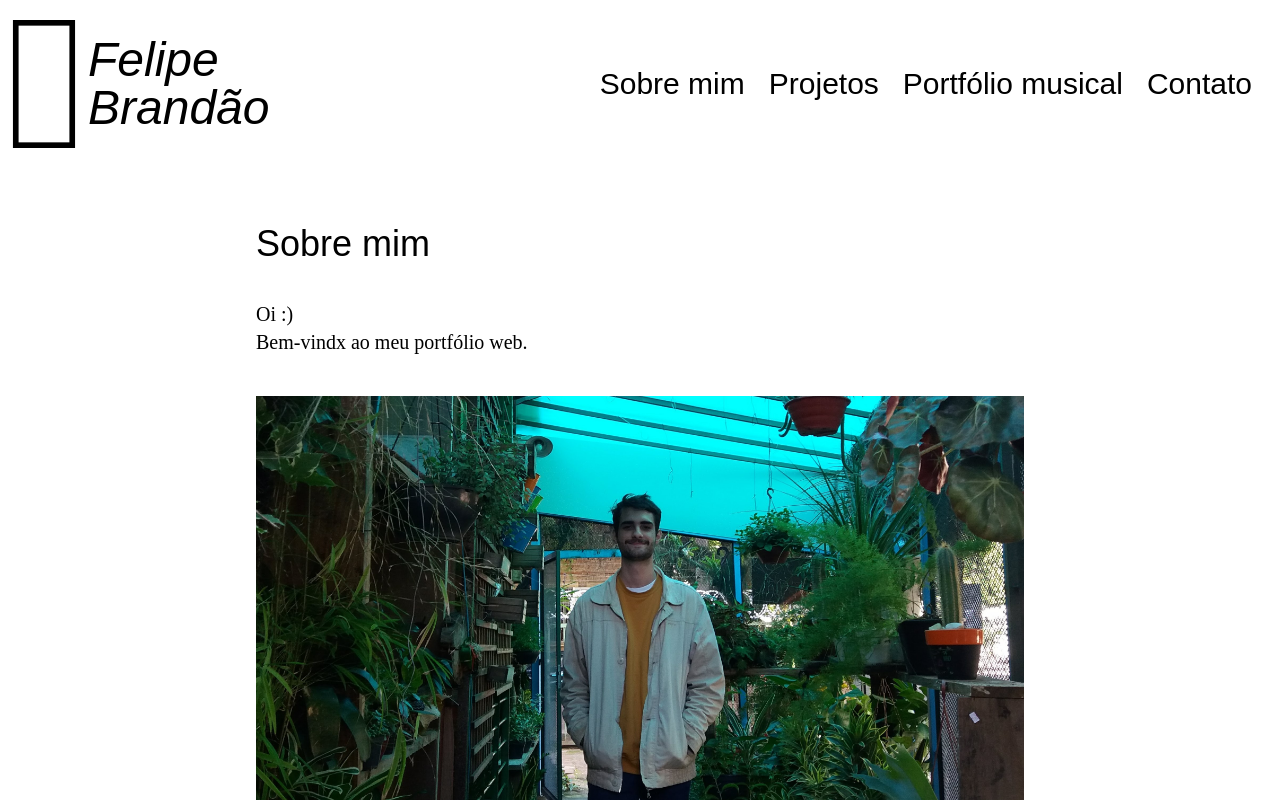
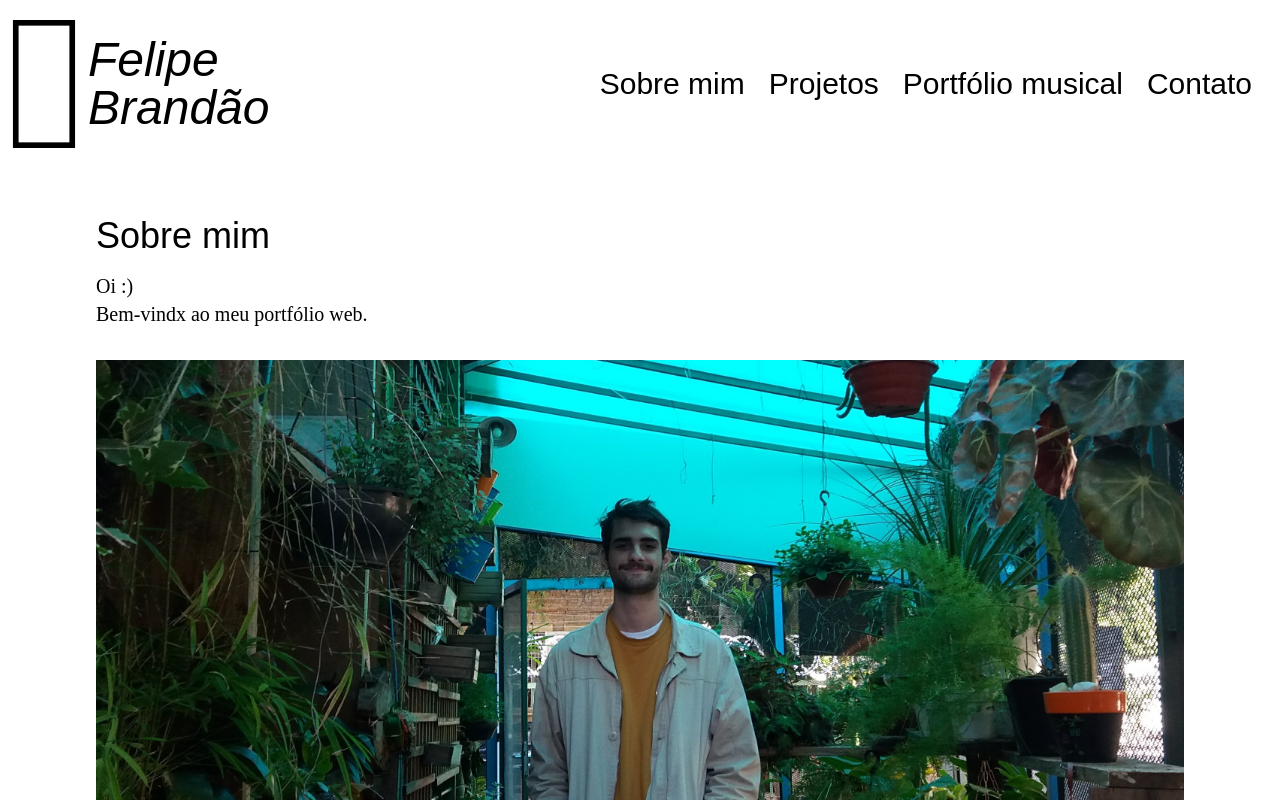
Before and after one commit to bran-do/bran-do.github.io, a React (Vite) app: page /about in a window 1280 px wide. Shown: the top 800 px of the page. Built offline with nearby package versions, Linux system fonts and the light colour scheme.

Commit message:
Ajuste de cores teal->cyan e tamanhos header e /about

```diff
--- a/src/components/Header.jsx
+++ b/src/components/Header.jsx
@@ -24,7 +24,7 @@ function Header() {
 
   return (
     <>
-      <nav className={`flex items-center justify-between px-3 py-1
+      <nav className={`flex items-center justify-between px-3 py-2 md:py-1
         md:${loaded ? "opacity-100 transition ease-in duration-1000" : "opacity-0"}
       `}>
         <div className="flex items-center">
@@ -42,22 +42,22 @@ function Header() {
 
         <div>
           <ul className="text-3xl hidden md:flex justify-around px-1">
-            <li className="px-3 hover:text-teal-400 transition ease-out duration-500">
+            <li className="px-3 hover:text-cyan-400 transition ease-out duration-500">
               <Link to="/about">
                 <span>Sobre mim</span>
               </Link>
             </li>
-            <li className="px-3 hover:text-teal-400 transition ease-out duration-500">
+            <li className="px-3 hover:text-cyan-400 transition ease-out duration-500">
               <Link to="/projects">
                 <span>Projetos</span>
               </Link>
             </li>
-            <li className="px-3 hover:text-teal-400 transition ease-out duration-500">
+            <li className="px-3 hover:text-cyan-400 transition ease-out duration-500">
               <a href="https://soundcloud.com/felipe-brandao-63641463" target="_blank" rel="noreferrer">
                 <span>Portfólio musical</span>
               </a>
             </li>
-            <li className="px-3 hover:text-teal-400 transition ease-out duration-500">
+            <li className="px-3 hover:text-cyan-400 transition ease-out duration-500">
               <Link to="/contact">
                 <span>Contato</span>
               </Link>
@@ -73,7 +73,7 @@ function Header() {
       </nav>
 
       <div className={ showMenu ? "opacity-100 transition ease-in duration-100" : "opacity-0" }>
-        <ul className={ `absolute w-full h-full text-3xl text-black bg-teal-400 py-3 md:hidden ${showMenu ? "" : "hidden"}` }>
+        <ul className={ `absolute w-full h-full text-3xl text-black bg-cyan-300 py-3 md:hidden ${showMenu ? "" : "hidden"}` }>
               <li className="px-3 py-3" >
                 <Link to="/about">
                   <span>Sobre mim</span>
--- a/src/pages/About.jsx
+++ b/src/pages/About.jsx
@@ -3,11 +3,11 @@ import me from '../assets/img/1.jpg'
 function About() {
   return (
     <>
-      <div className=" md:px-60 md:py-10">
-        <h1 className="p-4 text-4xl">Sobre mim</h1>
+      <div className=" md:px-20 md:py-10">
+        <h1 className="px-4 py-2 text-2xl md:text-4xl">Sobre mim</h1>
 
         <div className="font-body">
-          <p className="p-4 text-xl md:w-3/4 py-5">
+          <p className="p-4 py-2 pb-3 text-xl md:w-3/4">
           Oi :) <br/>
           Bem-vindx ao meu portfólio web.
           </p>
```
